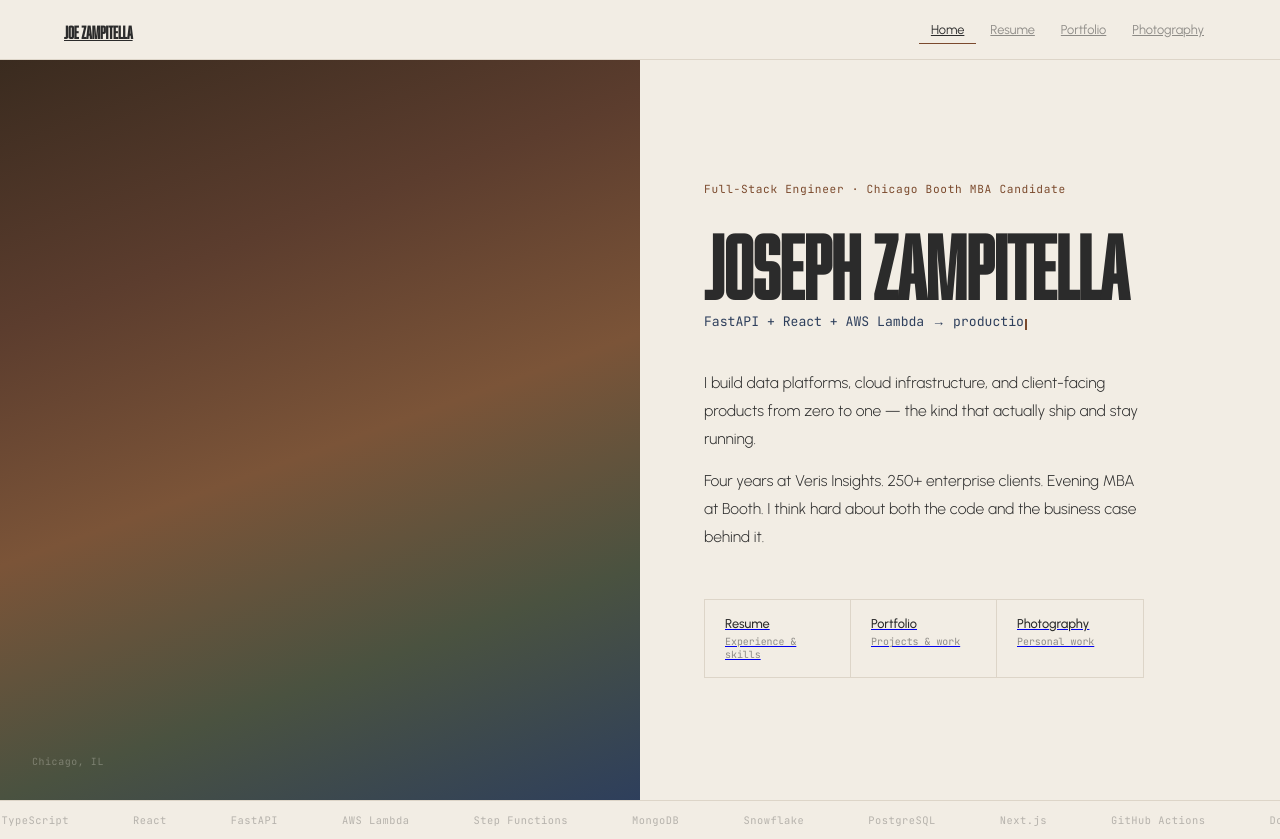
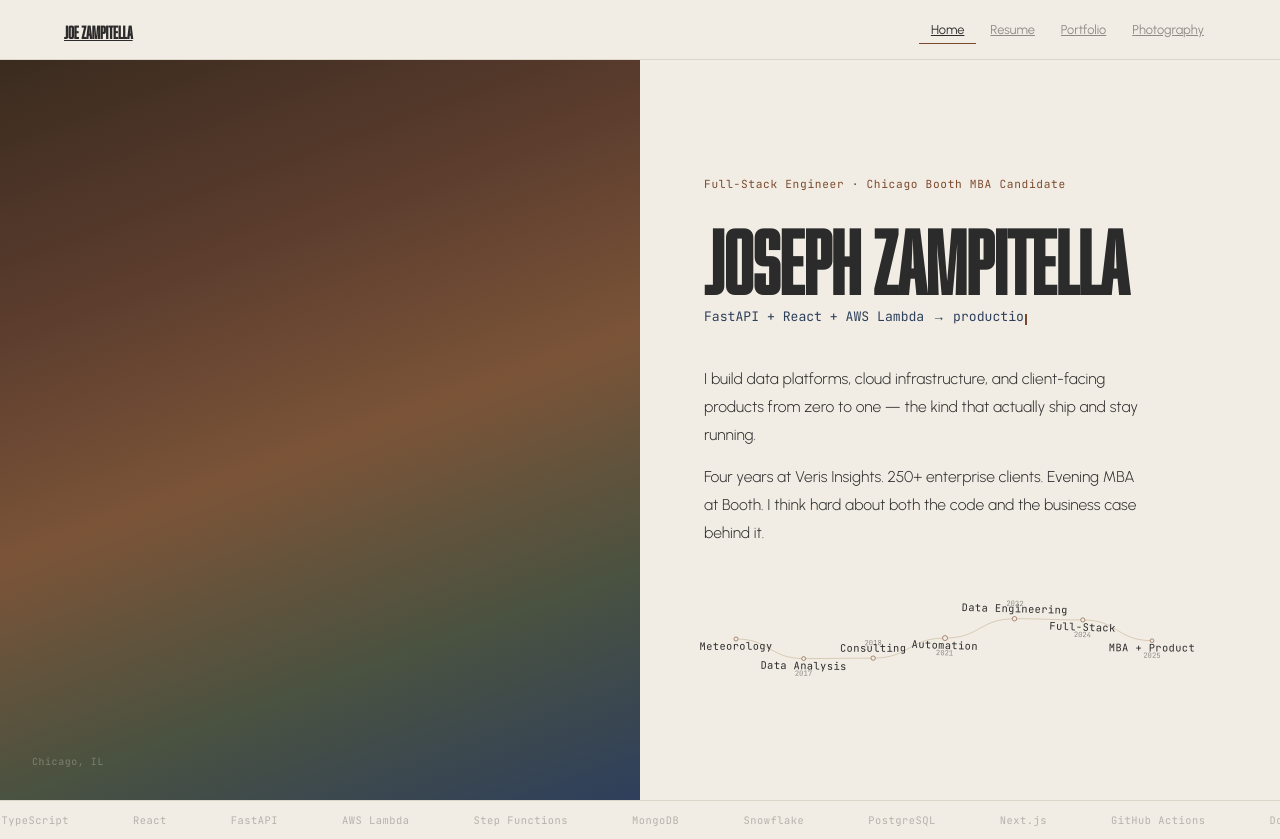
Before and after one commit to JoeZamp98/portfolio-website-2026, a Next.js app: page / in a window 1280 px wide. Built offline with nearby package versions, Linux system fonts and the light colour scheme.

Commit message:
Began working on a more intricate timeline component for the landing page.

```diff
--- a/app/page.js
+++ b/app/page.js
@@ -3,6 +3,7 @@
 import { SWATCHES } from "@/lib/tokens";
 import Typewriter from "@/components/Typewriter";
 import Link from "next/link";
+import Timeline from "@/components/Timeline";
 
 const TILES = [
   { label: "Resume", sub: "Experience & skills", href: "/resume" },
@@ -129,55 +130,7 @@ export default function Home() {
           </div>
 
           {/* Page tiles */}
-          <div
-            style={{
-              display: "grid",
-              gridTemplateColumns: "repeat(3, 1fr)",
-              border: `1px solid ${SWATCHES.creamDark}`,
-              maxWidth: 440,
-            }}
-          >
-            {TILES.map(({ label, sub, href }, i) => (
-              <Link
-                key={href}
-                href={href}
-                style={{
-                  display: "flex",
-                  flexDirection: "column",
-                  gap: 4,
-                  padding: "1rem 1.25rem",
-                  borderRight:
-                    i < 2 ? `1px solid ${SWATCHES.creamDark}` : "none",
-                  transition: "background 0.15s",
-                }}
-                onMouseEnter={(e) =>
-                  (e.currentTarget.style.background = SWATCHES.creamMid)
-                }
-                onMouseLeave={(e) =>
-                  (e.currentTarget.style.background = "transparent")
-                }
-              >
-                <span
-                  style={{
-                    fontSize: "0.8rem",
-                    fontWeight: 500,
-                    color: SWATCHES.charcoal,
-                  }}
-                >
-                  {label}
-                </span>
-                <span
-                  style={{
-                    fontFamily: "var(--font-mono)",
-                    fontSize: "0.62rem",
-                    color: SWATCHES.charcoal50,
-                  }}
-                >
-                  {sub}
-                </span>
-              </Link>
-            ))}
-          </div>
+          <Timeline/>
         </div>
       </div>
 
--- /dev/null
+++ b/components/Timeline.js
@@ -0,0 +1,233 @@
+"use client";
+
+import { useEffect, useRef, useState } from "react";
+import { SWATCHES } from "@/lib/tokens";
+
+// ── Edit nodes here — geometry recalculates automatically ──────
+const NODES = [
+  { label: "Meteorology", year: "" },
+  { label: "Data Analysis", year: "2017" },
+  { label: "Consulting", year: "2018" },
+  { label: "Automation", year: "2021" },
+  { label: "Data Engineering", year: "2022" },
+  { label: "Full-Stack", year: "2024" },
+  { label: "MBA + Product", year: "2025" },
+];
+
+const W = 1200,
+  H = 200,
+  PAD = 80,
+  AMP = 62,
+  WOBBLE = 6, // secondary harmonic — keeps the curve from reading as a perfect sine
+  JITTER_X = 5, // small per-node horizontal offset
+  DOT_MIN = 4.5,
+  DOT_MAX = 6.5,
+  TILT_MAX = 2.5; // degrees, label tilt
+
+const round = (n) => Math.round(n * 1000) / 1000;
+
+// Deterministic 32-bit hash (murmur3 finalizer) — same input always
+// produces the same output on server and client, unlike Math.random().
+function hash(seed) {
+  let x = seed | 0;
+  x = Math.imul(x ^ (x >>> 16), 2246822519);
+  x = Math.imul(x ^ (x >>> 13), 3266489917);
+  x ^= x >>> 16;
+  return (x >>> 0) / 4294967296;
+}
+
+function getPoints() {
+  return NODES.map((n, i) => {
+    const t = NODES.length > 1 ? i / (NODES.length - 1) : 0.5;
+    const edge = i === 0 || i === NODES.length - 1;
+    const jx = edge ? 0 : (hash(i * 4 + 1) - 0.5) * 2 * JITTER_X;
+    const wobble = Math.sin(t * Math.PI * 7 + i * 1.7) * WOBBLE;
+    const dot = DOT_MIN + hash(i * 4 + 2) * (DOT_MAX - DOT_MIN);
+    const tilt = (hash(i * 4 + 3) - 0.5) * 2 * TILT_MAX;
+    return {
+      ...n,
+      x: round(PAD + t * (W - PAD * 2) + jx),
+      y: round(H / 2 + Math.sin(t * Math.PI * 2) * AMP + wobble),
+      dot: round(dot),
+      tilt: round(tilt),
+    };
+  });
+}
+
+const LABEL_FS = 26,
+  YEAR_FS = 18,
+  LETTER_SP = 1,
+  CHAR_W = 0.6, // rough glyph-width factor for the mono font, in em
+  TIER_STEP = 20; // extra px pushed out per escalation when flipping isn't enough
+
+const textWidth = (str, fontSize, spacing = 0) =>
+  str ? str.length * fontSize * CHAR_W + Math.max(0, str.length - 1) * spacing : 0;
+
+function nodeBox(pt, above, tier) {
+  const off = tier * TIER_STEP;
+  const labelY = above ? pt.y - 16 - off : pt.y + 27 + off;
+  const yearY = pt.year ? (above ? pt.y - 32 - off : pt.y + 43 + off) : null;
+  const w = Math.max(
+    textWidth(pt.label, LABEL_FS, LETTER_SP),
+    textWidth(pt.year, YEAR_FS),
+  );
+  const ys = yearY === null ? [labelY] : [labelY, yearY];
+  return {
+    x1: pt.x - w / 2,
+    x2: pt.x + w / 2,
+    y1: Math.min(...ys) - LABEL_FS * 0.8,
+    y2: Math.max(...ys) + LABEL_FS * 0.3,
+    labelY,
+    yearY,
+  };
+}
+
+const boxesOverlap = (a, b) =>
+  a.x1 < b.x2 && a.x2 > b.x1 && a.y1 < b.y2 && a.y2 > b.y1;
+
+// Greedily places each label above or below its dot, checking the ACTUAL
+// rendered bounding box against the previous label — not just "which side
+// of the curve" — since two dots at very different heights can still put
+// same-side-toggled labels at nearly the same absolute y. Escalates to a
+// bigger offset tier only if flipping sides still isn't enough room.
+function layoutLabels(pts) {
+  const layout = [];
+  let prevBox = null;
+  for (const pt of pts) {
+    const natural = pt.y < H / 2 - 4;
+    let chosen = null;
+    for (let tier = 0; tier <= 3 && !chosen; tier++) {
+      for (const above of [natural, !natural]) {
+        const box = nodeBox(pt, above, tier);
+        if (!prevBox || !boxesOverlap(box, prevBox)) {
+          chosen = box;
+          break;
+        }
+      }
+    }
+    layout.push(chosen ?? nodeBox(pt, natural, 0));
+    prevBox = layout[layout.length - 1];
+  }
+  return layout;
+}
+
+function buildPath(pts) {
+  let d = `M${pts[0].x},${pts[0].y}`;
+  for (let i = 1; i < pts.length; i++) {
+    const p = pts[i - 1],
+      c = pts[i];
+    const mx = round((p.x + c.x) / 2);
+    d += ` C${mx},${p.y} ${mx},${c.y} ${c.x},${c.y}`;
+  }
+  return d;
+}
+
+export default function Timeline() {
+  const pathRef = useRef(null);
+  const [len, setLen] = useState(2000);
+  const [active, setActive] = useState(false);
+  const [shown, setShown] = useState(new Set());
+
+  const pts = getPoints();
+  const d = buildPath(pts);
+  const layout = layoutLabels(pts);
+
+  useEffect(() => {
+    const reduced = window.matchMedia(
+      "(prefers-reduced-motion: reduce)",
+    ).matches;
+    if (pathRef.current) setLen(pathRef.current.getTotalLength());
+
+    if (reduced) {
+      setActive(true);
+      setShown(new Set(NODES.map((_, i) => i)));
+      return;
+    }
+
+    const timers = [
+      setTimeout(() => setActive(true), 150),
+      ...NODES.map((_, i) =>
+        setTimeout(() => setShown((s) => new Set([...s, i])), 650 + i * 210),
+      ),
+    ];
+    return () => timers.forEach(clearTimeout);
+  }, []);
+
+  return (
+    <div style={{ width: "100%", maxWidth: 480, marginTop: "0.25rem" }}>
+      <svg
+        viewBox={`0 0 ${W} ${H}`}
+        style={{ width: "100%", height: "auto", overflow: "visible" }}
+        aria-label="Career timeline"
+      >
+        {/* Wave path */}
+        <path
+          ref={pathRef}
+          d={d}
+          fill="none"
+          stroke={SWATCHES.brass}
+          strokeWidth={1.5}
+          opacity={0.45}
+          strokeDasharray={len}
+          strokeDashoffset={active ? 0 : len}
+          style={{
+            transition: "stroke-dashoffset 2s cubic-bezier(0.4, 0, 0.2, 1)",
+          }}
+        />
+
+        {pts.map((pt, i) => {
+          const vis = shown.has(i);
+          const { labelY, yearY } = layout[i];
+
+          return (
+            <g
+              key={i}
+              style={{ opacity: vis ? 1 : 0, transition: "opacity 0.5s ease" }}
+            >
+              <g transform={`rotate(${pt.tilt} ${pt.x} ${pt.y})`}>
+                {/* Dot */}
+                <circle
+                  cx={pt.x}
+                  cy={pt.y}
+                  r={pt.dot}
+                  fill={SWATCHES.cream}
+                  stroke={SWATCHES.tobacco}
+                  strokeWidth={1.5}
+                />
+                {/* Label */}
+                <text
+                  x={pt.x}
+                  y={labelY}
+                  textAnchor="middle"
+                  style={{
+                    fontFamily: "var(--font-mono)",
+                    fontSize: 26,
+                    fill: SWATCHES.charcoal,
+                    letterSpacing: 1,
+                  }}
+                >
+                  {pt.label}
+                </text>
+                {/* Year */}
+                {pt.year && (
+                  <text
+                    x={pt.x}
+                    y={yearY}
+                    textAnchor="middle"
+                    style={{
+                      fontFamily: "var(--font-mono)",
+                      fontSize: 18,
+                      fill: SWATCHES.charcoal50,
+                    }}
+                  >
+                    {pt.year}
+                  </text>
+                )}
+              </g>
+            </g>
+          );
+        })}
+      </svg>
+    </div>
+  );
+}
```
